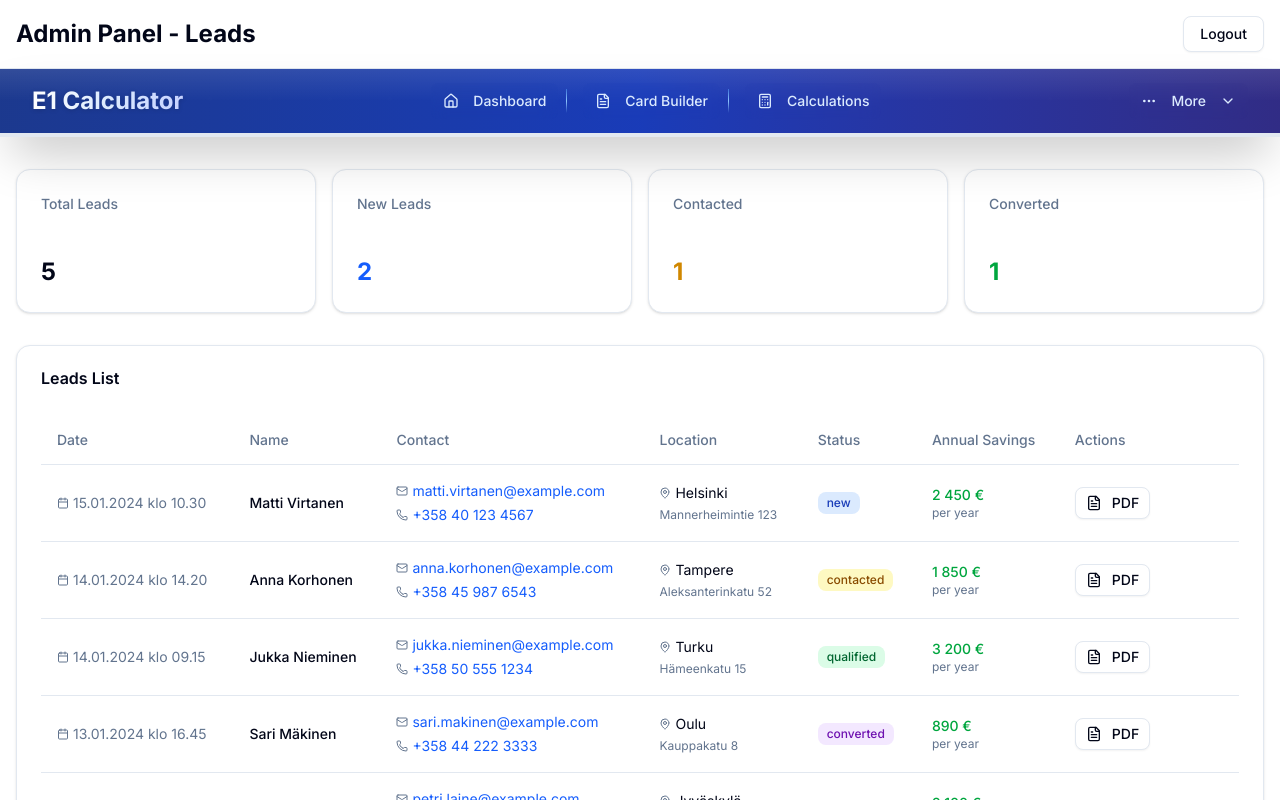
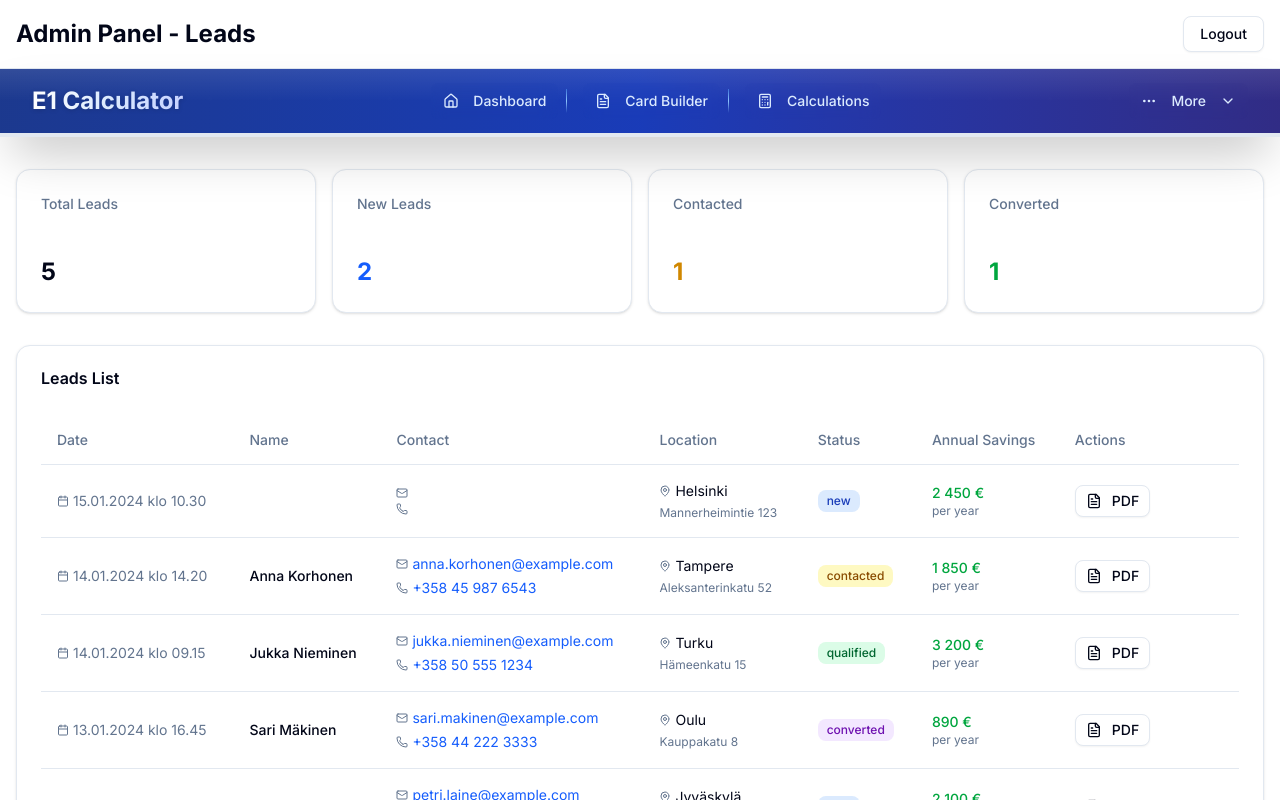
Before and after one commit to teemukinnunenrapidly/energiaykkonen, a Next.js app: page /admin/simple-leads in a window 1280 px wide. Shown: the top 800 px of the page. Built offline with nearby package versions, Linux system fonts and the light colour scheme.

Commit message:
fix: move lead fields to form_data to fix TypeScript error

```diff
--- a/src/app/admin/simple-leads/page.tsx
+++ b/src/app/admin/simple-leads/page.tsx
@@ -23,13 +23,13 @@ const SAMPLE_LEADS: Lead[] = [
     id: 'lead-001',
     created_at: new Date('2024-01-15T10:30:00').toISOString(),
     updated_at: new Date('2024-01-15T10:30:00').toISOString(),
-    first_name: 'Matti',
-    last_name: 'Virtanen',
-    sahkoposti: 'matti.virtanen@example.com',
-    puhelinnumero: '+358 40 123 4567',
     status: 'new',
     pdf_url: '/api/admin/lead-pdf/lead-001',
     form_data: {
+      first_name: 'Matti',
+      last_name: 'Virtanen',
+      sahkoposti: 'matti.virtanen@example.com',
+      puhelinnumero: '+358 40 123 4567',
       osoite: 'Mannerheimintie 123',
       paikkakunta: 'Helsinki',
       neliot: 120,
```
